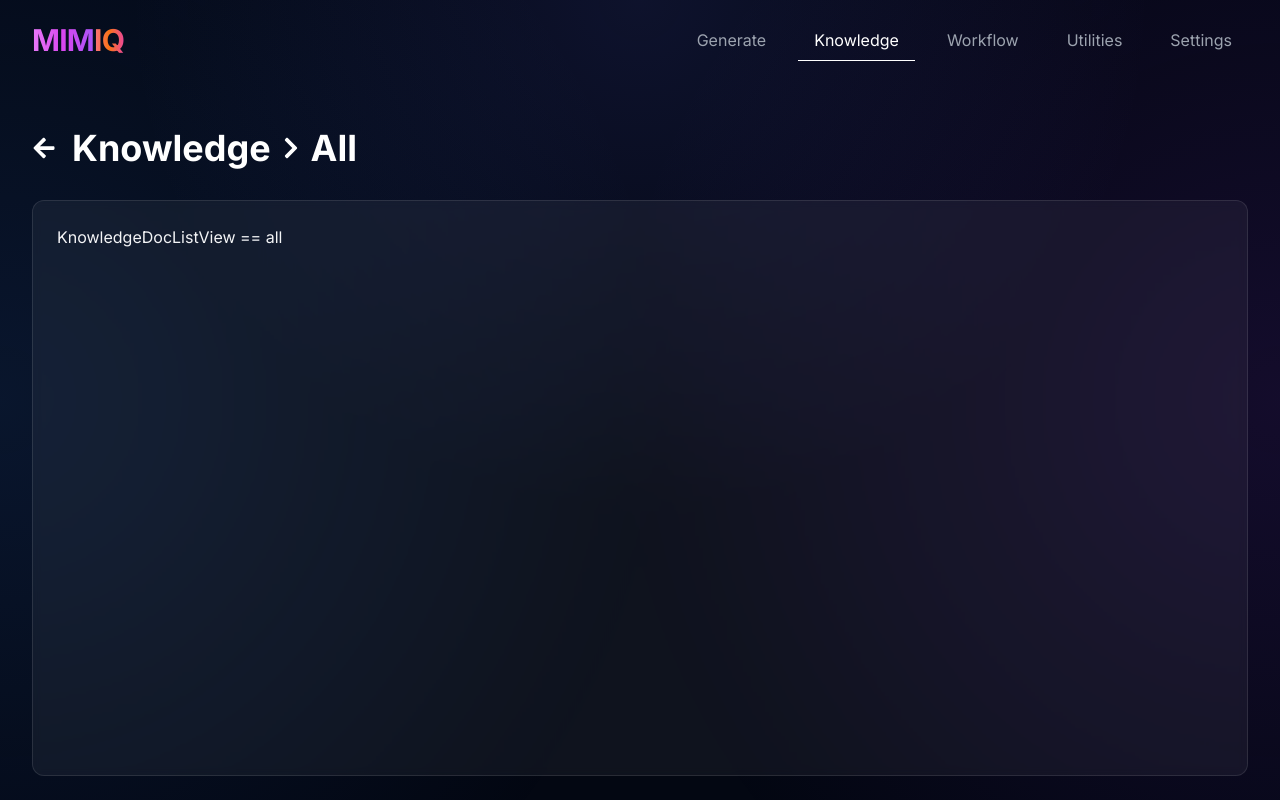
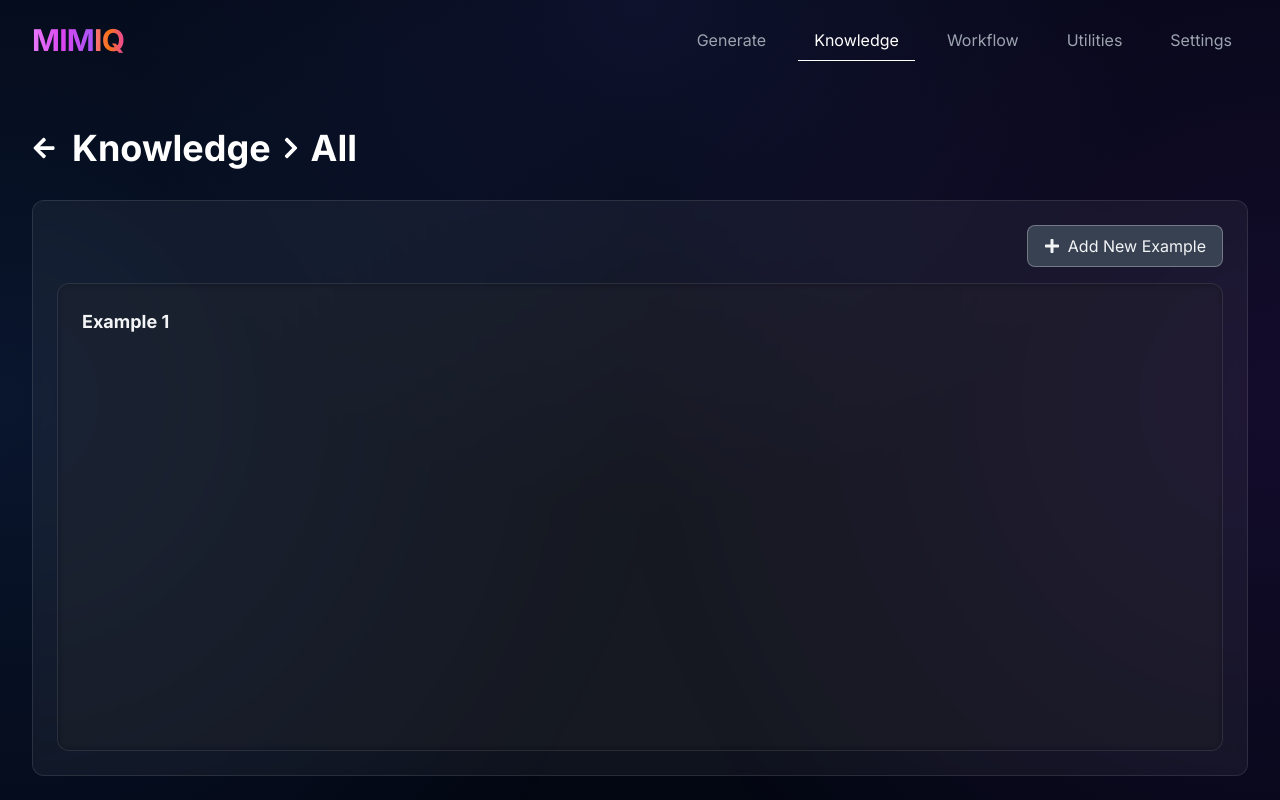
Before and after one commit to cmorman89/mimiq, a React (Vite) app in the folder frontend/: page /knowledge/all in a window 1280 px wide. Built offline with nearby package versions, Linux system fonts and the light colour scheme.

Commit message:
feat: enhance Card component with type prop for background color and update KnowledgeDocListView to include a button for adding new examples

```diff
--- a/frontend/src/components/Card.tsx
+++ b/frontend/src/components/Card.tsx
@@ -1,6 +1,17 @@
-export const Card = ({ children, className = "" }: { children: React.ReactNode, className?: string }) => {
+export const Card = ({
+  children,
+  className = "",
+  type = "light",
+}: {
+  children: React.ReactNode;
+  className?: string;
+  type?: "light" | "dark";
+}) => {
+  const bgColor = type === "light" ? "bg-white/5" : "bg-black/20";
   return (
-    <div className={`relative flex flex-col overflow-auto w-full h-full rounded-xl border border-white/10 bg-white/5 backdrop-blur-sm p-6 ${className}`}>
+    <div
+      className={`relative flex flex-col overflow-auto w-full h-full rounded-xl border border-white/10 ${bgColor} backdrop-blur-sm p-6 ${className}`}
+    >
       {children}
     </div>
   );
--- a/frontend/src/features/knowledge/KnowledgeDocListView.tsx
+++ b/frontend/src/features/knowledge/KnowledgeDocListView.tsx
@@ -1,9 +1,26 @@
+import { FaPlus } from "react-icons/fa";
+import { Button } from "../../components/Button";
 import { Card } from "../../components/Card";
+import { capitalize } from "../../utils/stringFromatters";
 
 export const KnowledgeDocListView = ({ docType }: { docType: string }) => {
   return (
-    <Card>
-      <div>KnowledgeDocListView == {docType}</div>
+    <Card className="flex flex-col gap-4">
+      <div className="flex justify-end">
+        <Button type="primary" to="/knowledge/new">
+          <span className="flex gap-2 items-center justify-center">
+            <FaPlus />
+            Add New {docType !== "all" ? capitalize(docType) : ""} Example
+          </span>
+        </Button>
+      </div>
+      <Card type="dark">
+        <div className="flex flex-col gap-4">
+          <div className="flex flex-col gap-2">
+            <h2 className="text-lg font-bold">Example 1</h2>
+          </div>
+        </div>
+      </Card>
     </Card>
   );
 };
```
